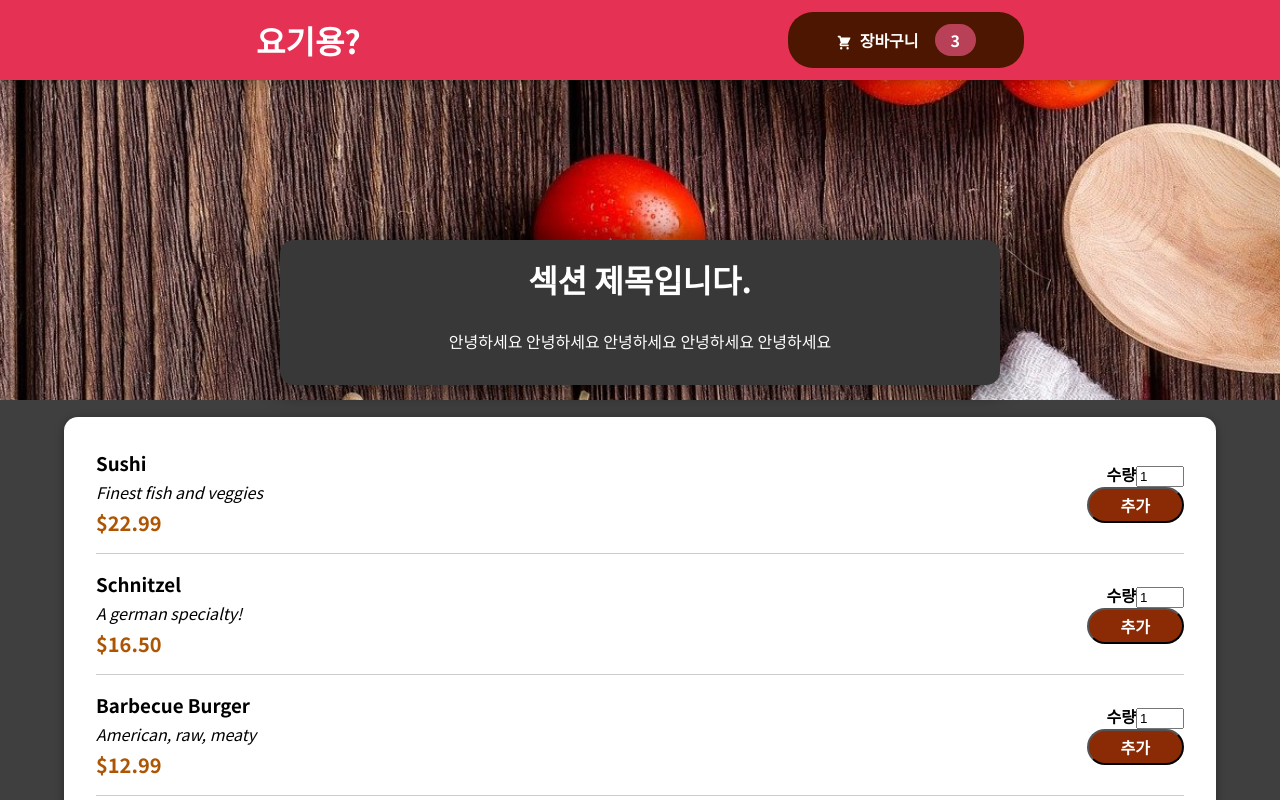
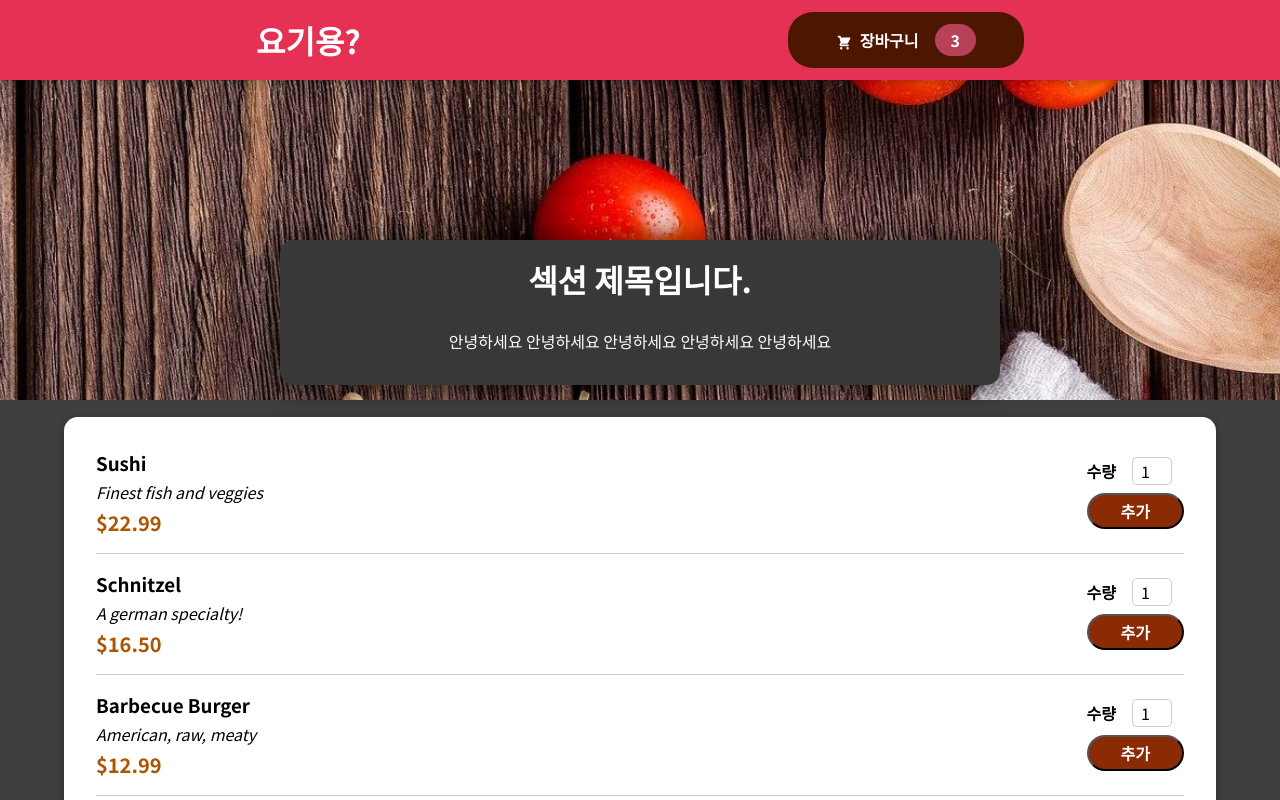
Before and after one commit to kjm541006/Food-Order-App, a React (Create React App) app: page / in a window 1280 px wide. Shown: the top 800 px of the page. Built offline with nearby package versions, Linux system fonts and the light colour scheme.

Commit message:
input 컴포넌트 스타일링

```diff
--- a/src/components/UI/Input.module.css
+++ b/src/components/UI/Input.module.css
@@ -1,4 +1,18 @@
 .input {
+  display: flex;
+  align-items: center;
+  margin-bottom: 0.5rem;
+}
+
+.input label {
+  font-weight: bold;
+  margin-right: 1rem;
+}
+
+.input input {
+  width: 2.5rem;
+  border-radius: 5px;
+  border: 1px solid #ccc;
   font: inherit;
-  font-weight: bold;
+  padding-left: 0.5rem;
 }
```
Also changed, not shown: 1 other file (tests, documents, lock files or other folders).
